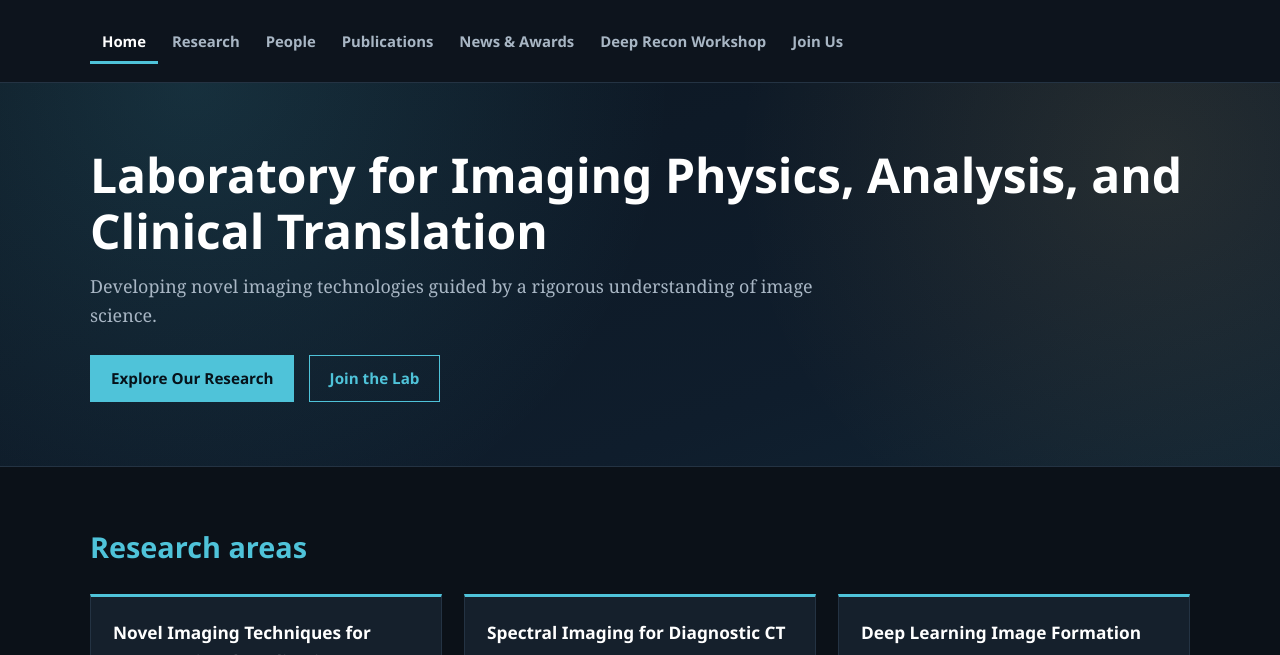
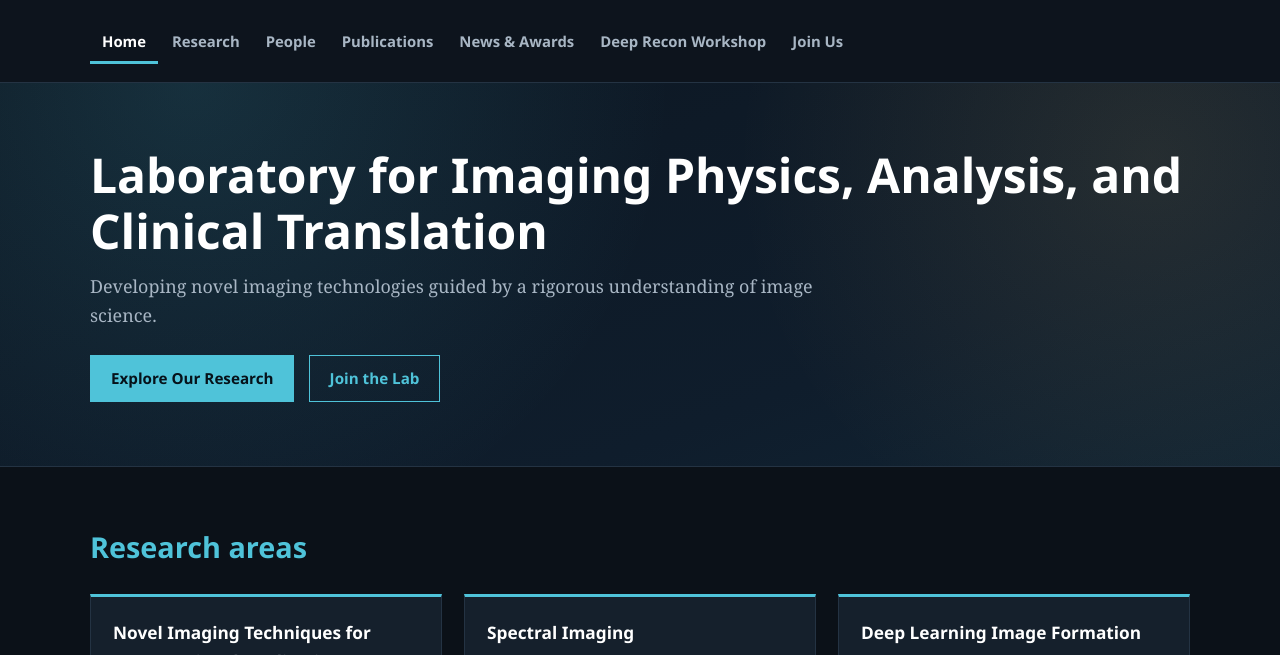
Before and after one commit to gracegang/penn-impact-lab, a plain HTML site: page index.html in a window 1280 px wide. Shown: the part 72-727 px from the top of the page. Drawn offline with Linux system fonts and the light colour scheme.

Commit message:
Rename spectral imaging research area (#3)

```diff
--- a/index.html
+++ b/index.html
@@ -46,7 +46,7 @@
         <p>Novel image acquisition and reconstruction techniques for task-driven imaging and non-circular cone-beam CT orbits for metal artifact reduction.</p>
       </div>
       <div class="card">
-        <h3>Spectral Imaging for Diagnostic CT</h3>
+        <h3>Spectral Imaging</h3>
         <p>Detector modeling, material decomposition algorithms, and image-quality modeling for imaging systems with photon-counting and multi-layer detectors.</p>
       </div>
       <div class="card">
```
Also changed, not shown: research.html (+1 -1 lines).
